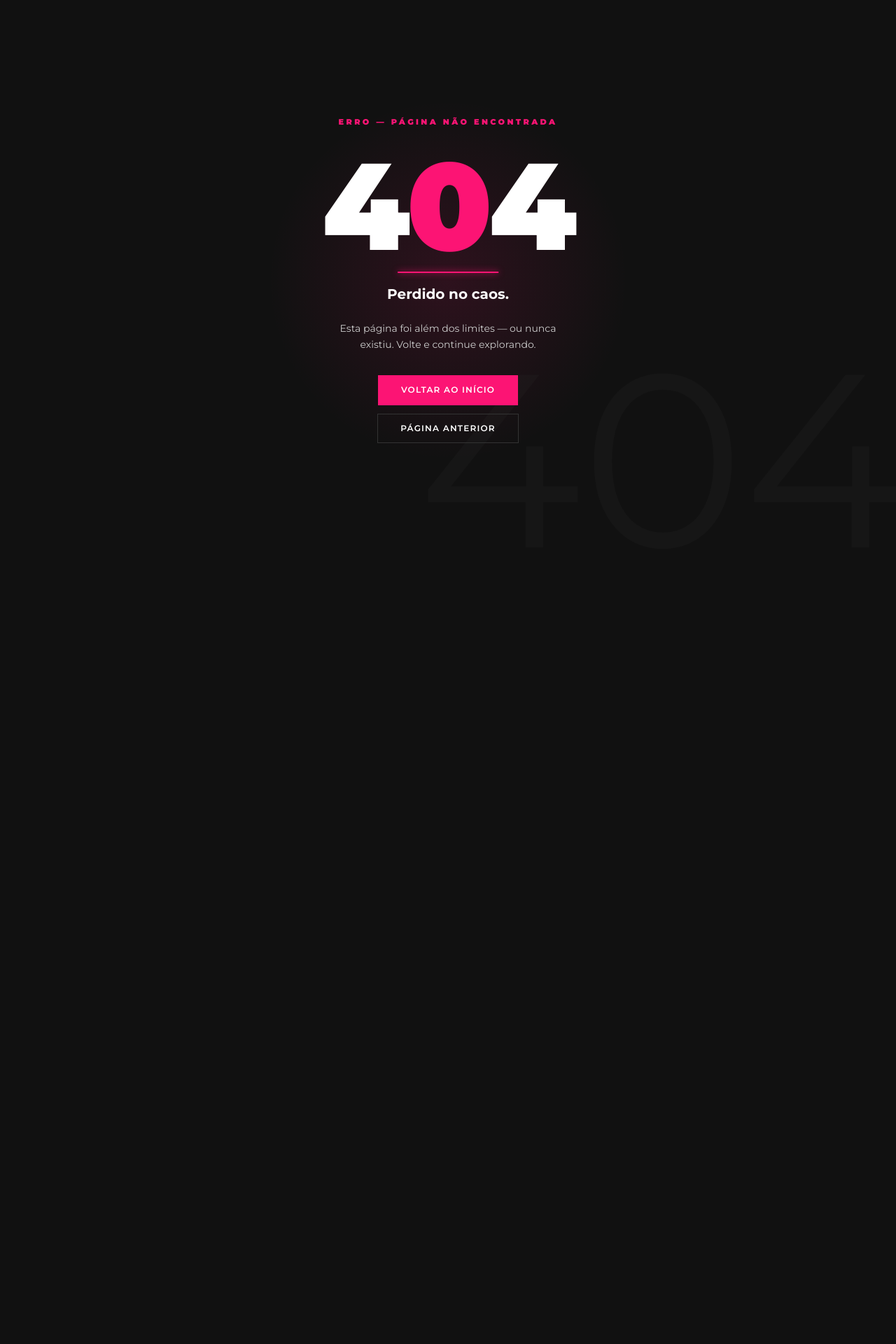
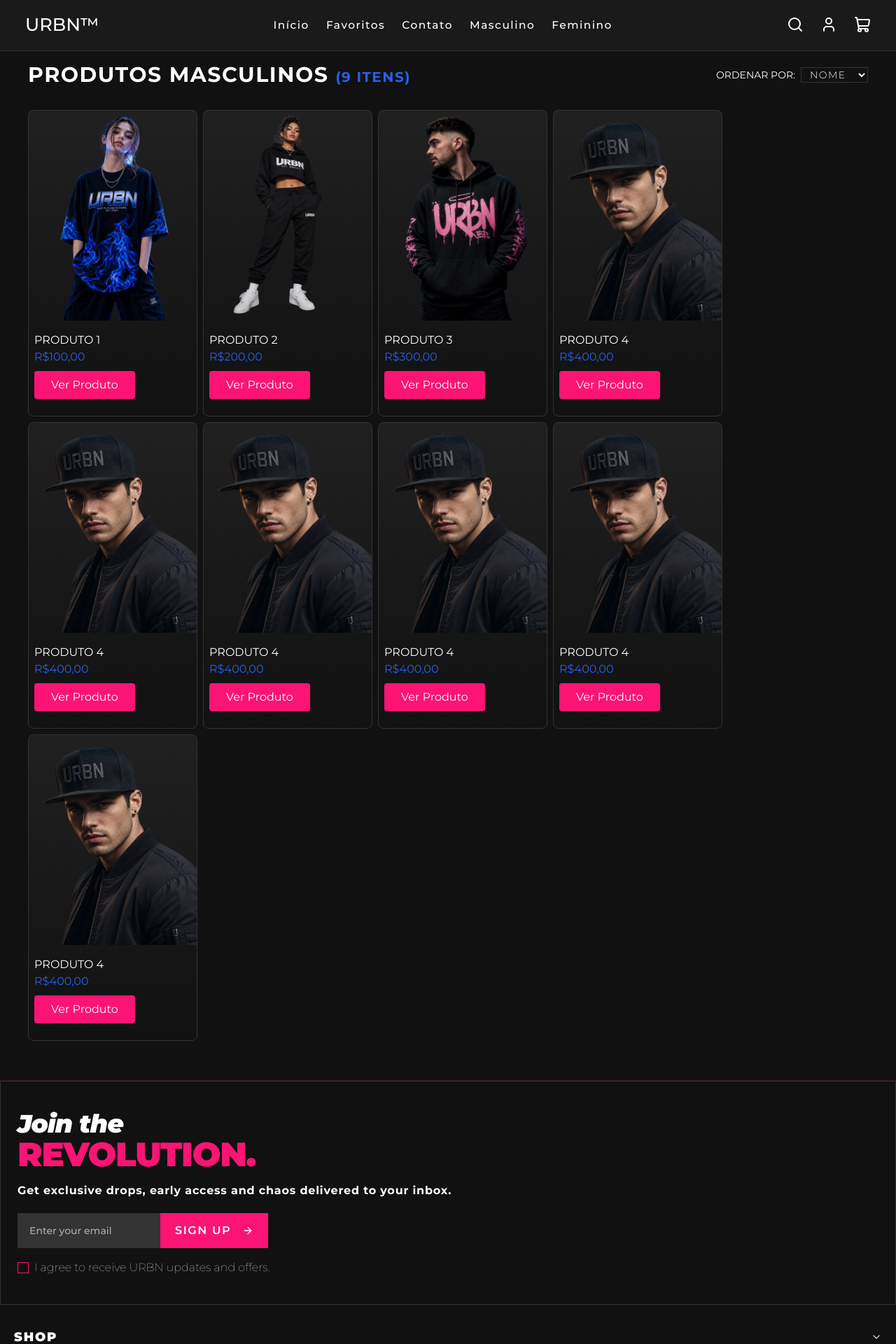
Before and after one commit to WilliamLopes021/URBN_STORE, a React (Vite) app: page /men in a window 1280 px wide. Before the commit this address had no page. Shown: the top 1920 px of the page at 70% size. Before the commit the page ends 800 px from the top, so only its background shows below. Built offline with nearby package versions, Linux system fonts and the light colour scheme.

Commit message:
feat(nav): expand desktop navbar links, update newsletter and register new routes
- Expand nav links in DesktopNavBar and navLinks constants
- Update NewsLetterSection layout
- Register new product and payment routes in App.tsx

```diff
--- a/src/App.tsx
+++ b/src/App.tsx
@@ -11,6 +11,12 @@ import { RecoverPassword } from "@/features/auth/pages/RecoverPassword";
 import { Profile } from "@/features/user/pages/Profile";
 import { Cart } from "@/features/payment/pages/Cart";
 import { Checkout } from "@/features/payment/pages/Checkout";
+import { ConfirmPayment } from "@/features/payment/pages/ConfirmPayment";
+import { OrderConfirmed } from "@/features/payment/pages/OrderConfirmed";
+import { ConfirmOrder } from "@/features/payment/pages/ConfirmOrder";
+import { Favorite } from "./features/product/pages/Favorite";
+import { FemaleProducts } from "./features/product/pages/FemaleProducts";
+import { MaleProducts } from "./features/product/pages/MaleProducts";
 
 function App() {
   return (
@@ -23,8 +29,14 @@ function App() {
       <Route path="/recover-password" element={<RecoverPassword />} />
       <Route path="/verify-code" element={<VerifyCode />} />
       <Route path="/profile" element={<Profile />} />
-      <Route path='/cart' element={<Cart />} />
-      <Route path='/checkout' element={<Checkout />} />
+      <Route path="/favorites" element={<Favorite />} />
+      <Route path="/men" element={<MaleProducts />} />
+      <Route path="/women" element={<FemaleProducts />} />
+      <Route path="/cart" element={<Cart />} />
+      <Route path="/checkout" element={<Checkout />} />
+      <Route path="/confirm-payment" element={<ConfirmPayment />} />
+      <Route path="/confirm-order" element={<ConfirmOrder />} />
+      <Route path="/success-payment" element={<OrderConfirmed />} />
       <Route path="*" element={<NotFound />} />
     </RouterContext>
   );
--- a/src/shared/components/molecules/DesktopNavBar.tsx
+++ b/src/shared/components/molecules/DesktopNavBar.tsx
@@ -1,5 +1,5 @@
-import { NAV_LINKS, CATEGORIES_LINKS } from "@/shared/constants/navLinks";
-import { CategoryMenu } from "@/shared/components/molecules/CategoryMenu";
+import { NAV_LINKS /* CATEGORIES_LINKS */ } from "@/shared/constants/navLinks";
+// import { CategoryMenu } from "@/shared/components/molecules/CategoryMenu";
 import { Anchor } from "@/interfaces/router/Link";
 
 export const DesktopNavBar = () => {
@@ -11,17 +11,26 @@ export const DesktopNavBar = () => {
             className="transition-all duration-200 -transform-y-1 border-accent-blue"
             key={link.name}
           >
+            {link.href === "#contact" ? (
+              <a
+                href={link.href}
+                className="text-text-primary font-medium tracking-widest line-clamp-2"
+              >
+                {link.name}
+              </a>
+            ) : (
               <Anchor
                 to={link.href}
                 className="text-text-primary font-medium tracking-widest line-clamp-2"
               >
                 {link.name}
               </Anchor>
+            )}
           </li>
         ))}
-        {CATEGORIES_LINKS.map(({ label, links }) => (
+        {/* {CATEGORIES_LINKS.map(({ label, links }) => (
           <CategoryMenu key={label} sections={[{ label, links }]} />
-        ))}
+        ))} */}
       </ul>
     </nav>
   );
--- a/src/shared/components/molecules/NewsLetterSection.tsx
+++ b/src/shared/components/molecules/NewsLetterSection.tsx
@@ -6,7 +6,10 @@ import { SubTitle } from "../atoms/SubTitle";
 
 export const NewsletterSection = () => {
   return (
-    <section className="bg-surface border border-dark-gray w-full px-6 py-10 relative overflow-hidden text-text-primary">
+    <section
+      id="contact"
+      className="bg-surface border border-dark-gray w-full px-6 py-10 relative overflow-hidden text-text-primary"
+    >
       <div className="mb-4 leading-none">
         <p className="text-text-primary li font-black text-4xl italic tracking-tight">
           Join the
@@ -32,7 +35,9 @@ export const NewsletterSection = () => {
 
         <label className="flex items-center gap-2 cursor-pointer">
           <CheckBox />
-          <p className="text-white font-thin">I agree to receive URBN updates and offers.</p>
+          <p className="text-white font-thin">
+            I agree to receive URBN updates and offers.
+          </p>
         </label>
       </form>
     </section>
--- a/src/shared/constants/navLinks.ts
+++ b/src/shared/constants/navLinks.ts
@@ -5,20 +5,20 @@ export const NAV_LINKS = [
   },
   {
     name: "Favoritos",
-    href: "/women",
+    href: "/favorites",
   },
 
   {
     name: "Contato",
-    href: "/contato",
+    href: "#contact",
   },
   {
     name: "Masculino",
-    href: "/masculino",
+    href: "/men",
   },
   {
     name: "Feminino",
-    href: "/feminino",
+    href: "/women",
   },
 ];
 
```
Lines whose indentation alone changed are shown as unchanged.
